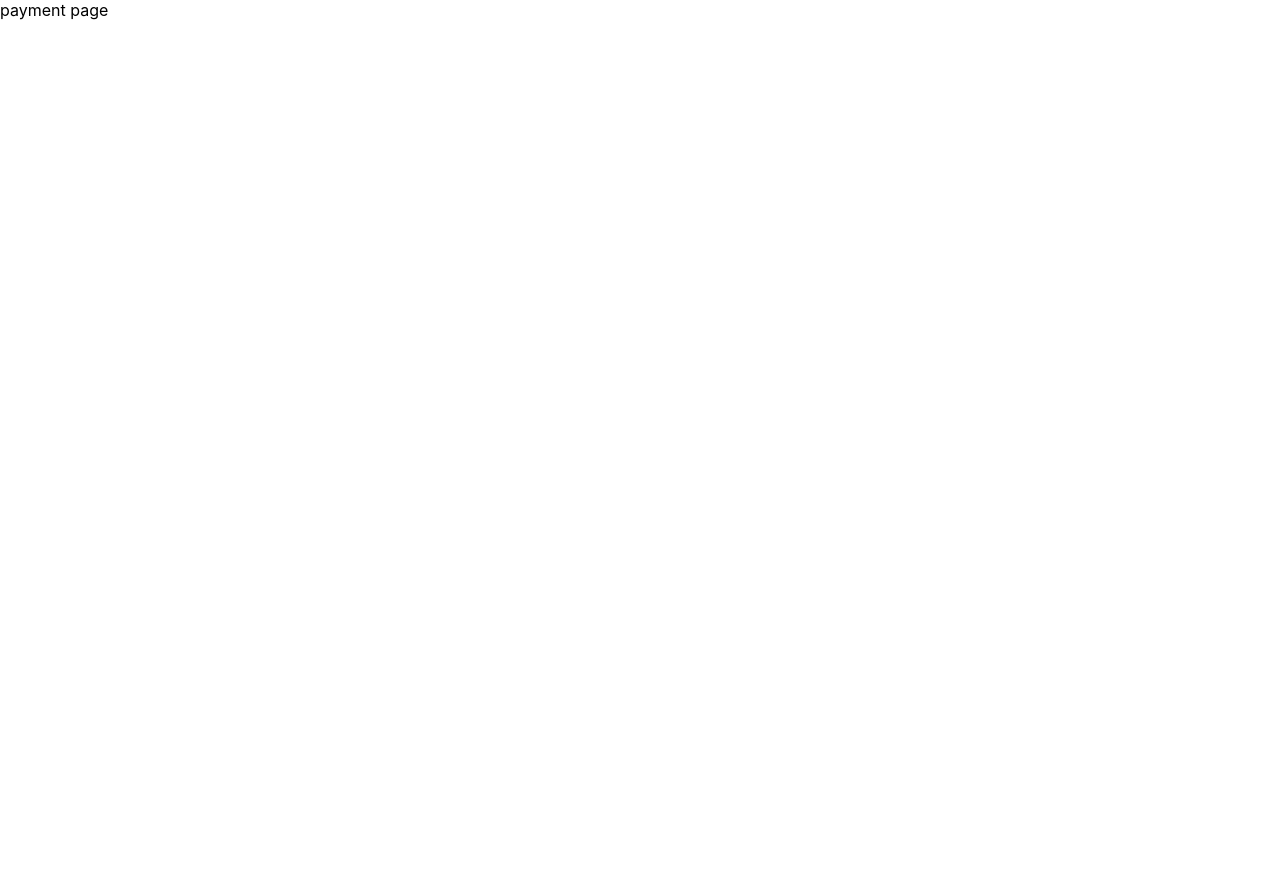
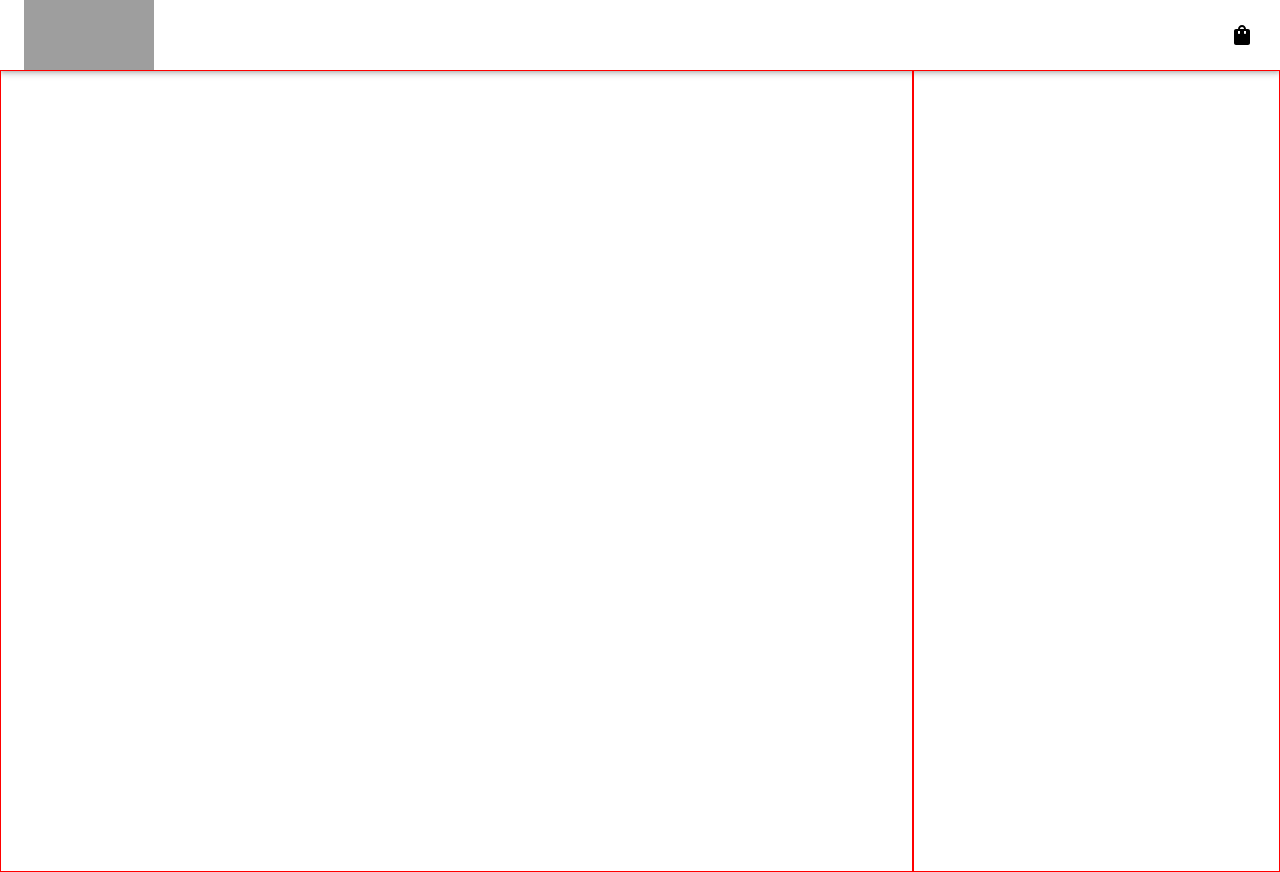
Before and after one commit to kajalG-97/GRUBHUB-CLONE-PROJECT, a React (Create React App) app: page /payment in a window 1280 px wide. Before the commit the page ends 800 px from the top, so only its background shows below. Built offline with nearby package versions, Linux system fonts and the light colour scheme; grey boxes are pictures that could not be loaded.

Commit message:
payment divs added

```diff
--- /dev/null
+++ b/src/components/Payment/Leftside.jsx
@@ -0,0 +1,8 @@
+
+ export const LeftSide=()=>{
+    return(
+        <>
+         <div style={{flex:"5",  height:"100%", border:"1px solid red"}}></div>
+        </>
+    )
+}
--- a/src/components/Payment/Payment.jsx
+++ b/src/components/Payment/Payment.jsx
@@ -1,4 +1,14 @@
+import { NavSignup } from "../LoginSignup/NavSignup";
+import { LeftSide } from "./Leftside";
+import { RightSide } from "./Rightside";
+
 //payment page
 export const Payment = () => {
-  return <div>payment page</div>;
+  return <div>
+    <NavSignup/>
+    <div className="parent" style={{display:"flex" ,width:"100%" , height:"800px"}}>
+       <LeftSide/>
+       <RightSide/>
+ </div>
+  </div>
 };
--- /dev/null
+++ b/src/components/Payment/Rightside.jsx
@@ -0,0 +1,7 @@
+export const RightSide=()=>{
+    return(
+        <>
+         <div style={{flex:"2",  height:"100%", border:"1px solid red"}}></div>
+        </>
+    )
+}
```
Also changed, not shown: 1 other file (tests, documents, lock files or other folders).
